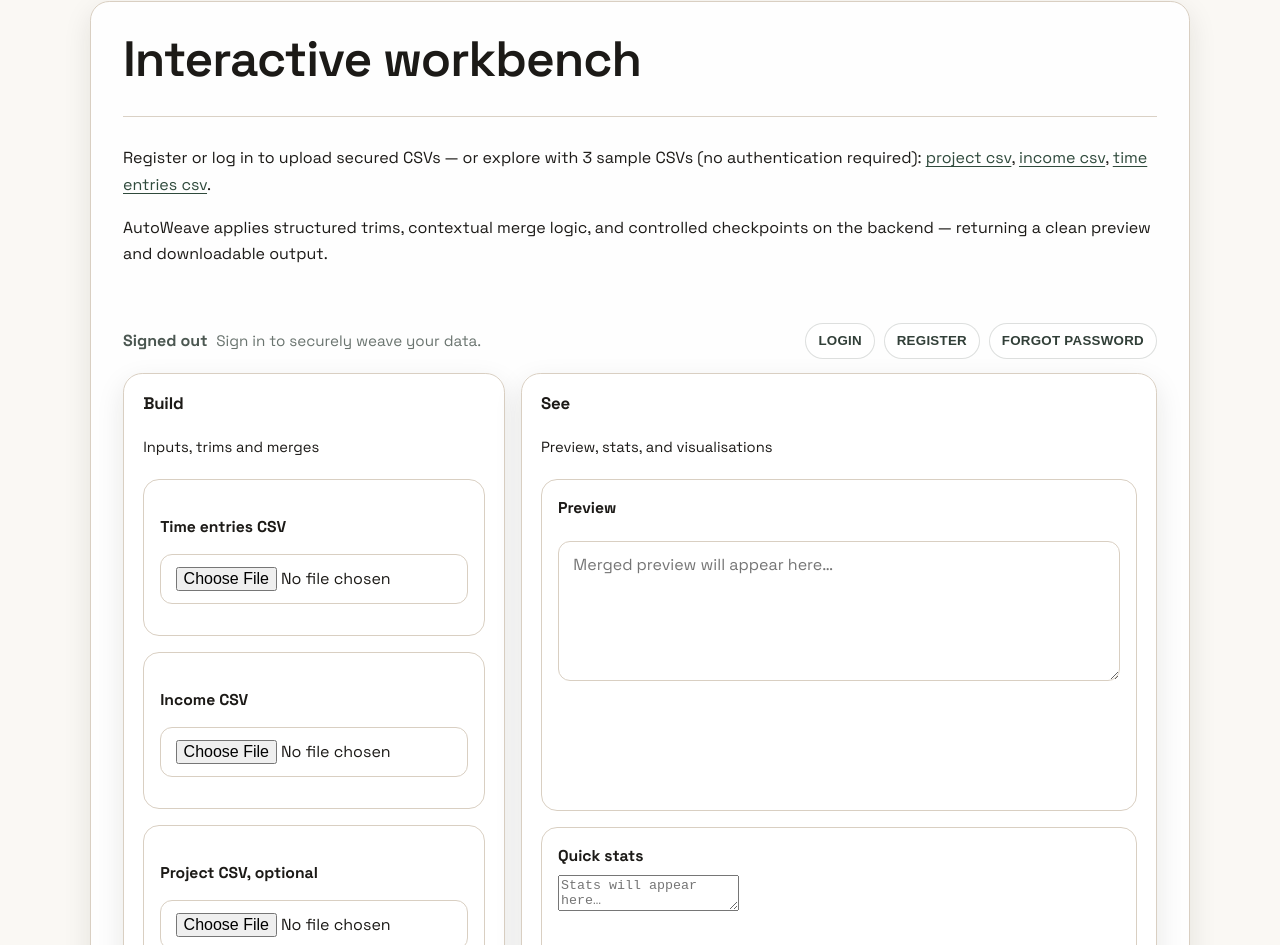
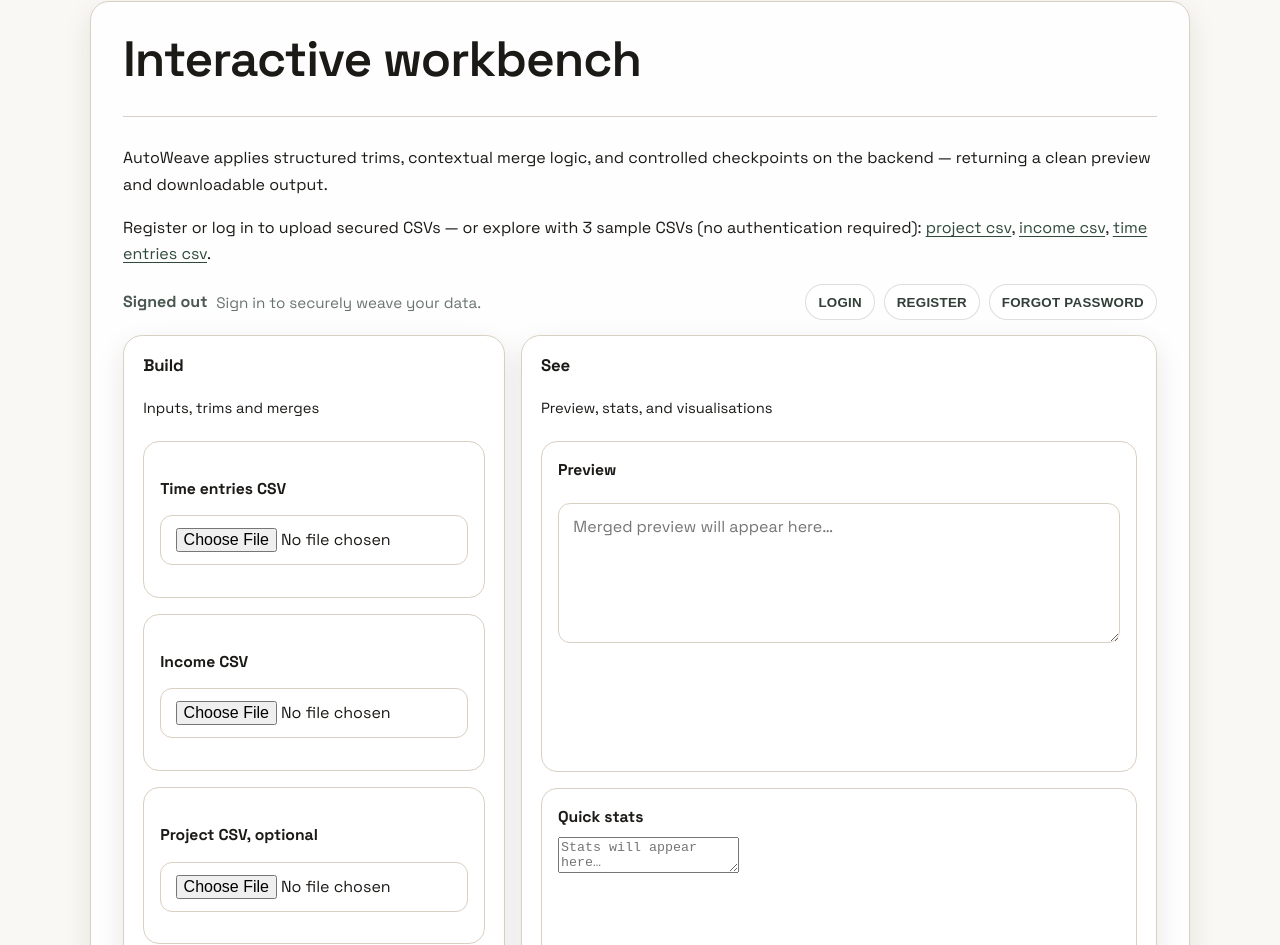
Before and after one commit to slothsintel/AutoWeave, a plain HTML site: page tech.html in a window 1280 px wide. Shown: the part 1621-2566 px from the top of the page. Drawn offline with Linux system fonts and the light colour scheme.

Commit message:
text modify

```diff
--- a/tech.html
+++ b/tech.html
@@ -165,16 +165,15 @@
         <div class="divider"></div>
 
         <p>
+          AutoWeave applies structured trims, contextual merge logic, and controlled checkpoints on the backend — returning a clean preview and downloadable output.
+        </p>
+
+        <p>
           Register or log in to upload secured CSVs — or explore with 3 sample CSVs (no authentication required):
           <a href="assets/technology/autotrac_export_month_2026-02_projects.csv" download>project csv</a>,
           <a href="assets/technology/autotrac_export_month_2026-02_incomes.csv" download>income csv</a>,
           <a href="assets/technology/autotrac_export_month_2026-02_time_entries.csv" download>time entries csv</a>.
         </p>
-        <p>
-          AutoWeave applies structured trims, contextual merge logic, and controlled checkpoints on the backend — returning a clean preview and downloadable output.
-        </p>
-
-        <div class="spacer-lg"></div>
 
         <div class="aw-workbench">
           <!-- LEFT PANE -->
```
